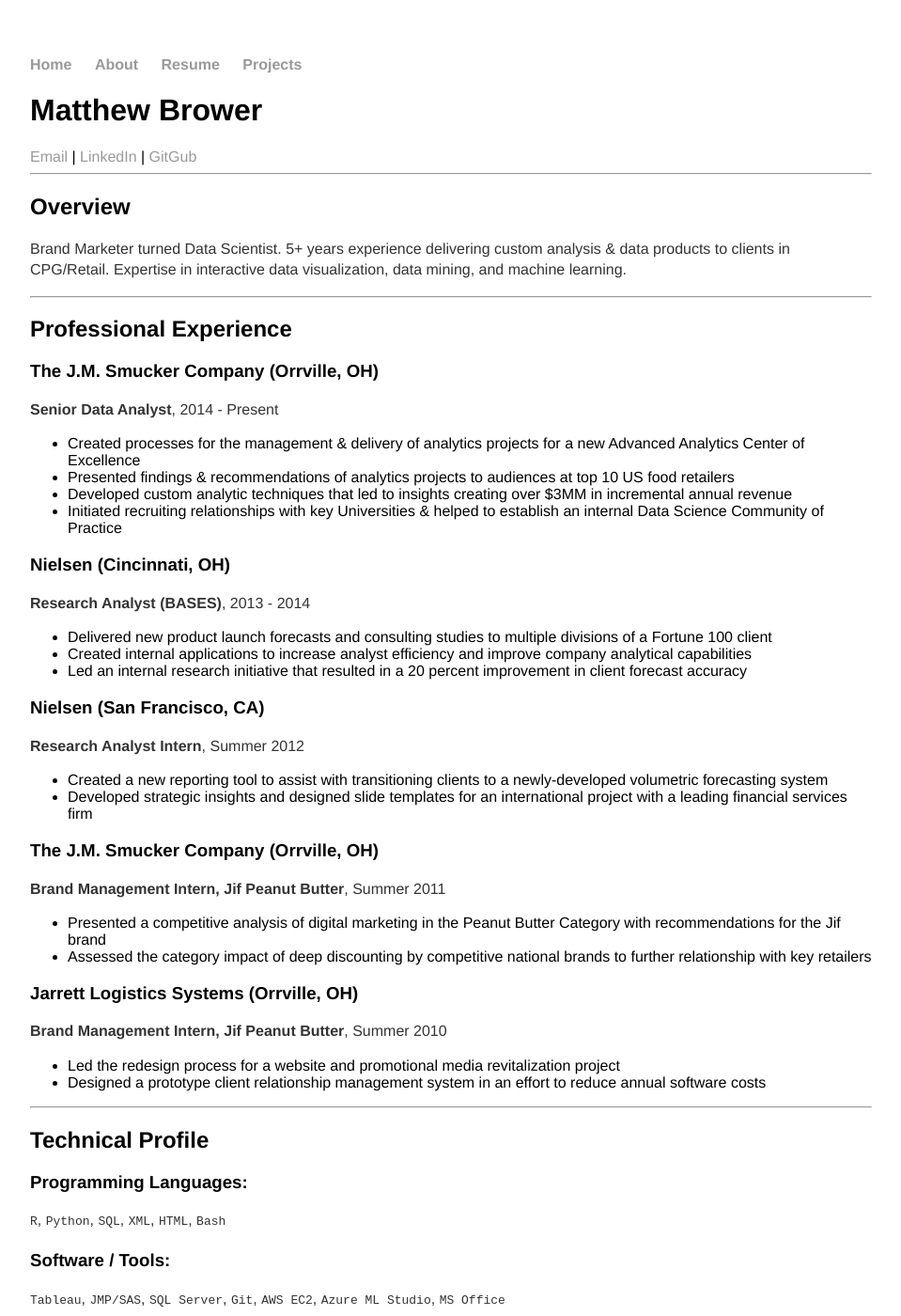
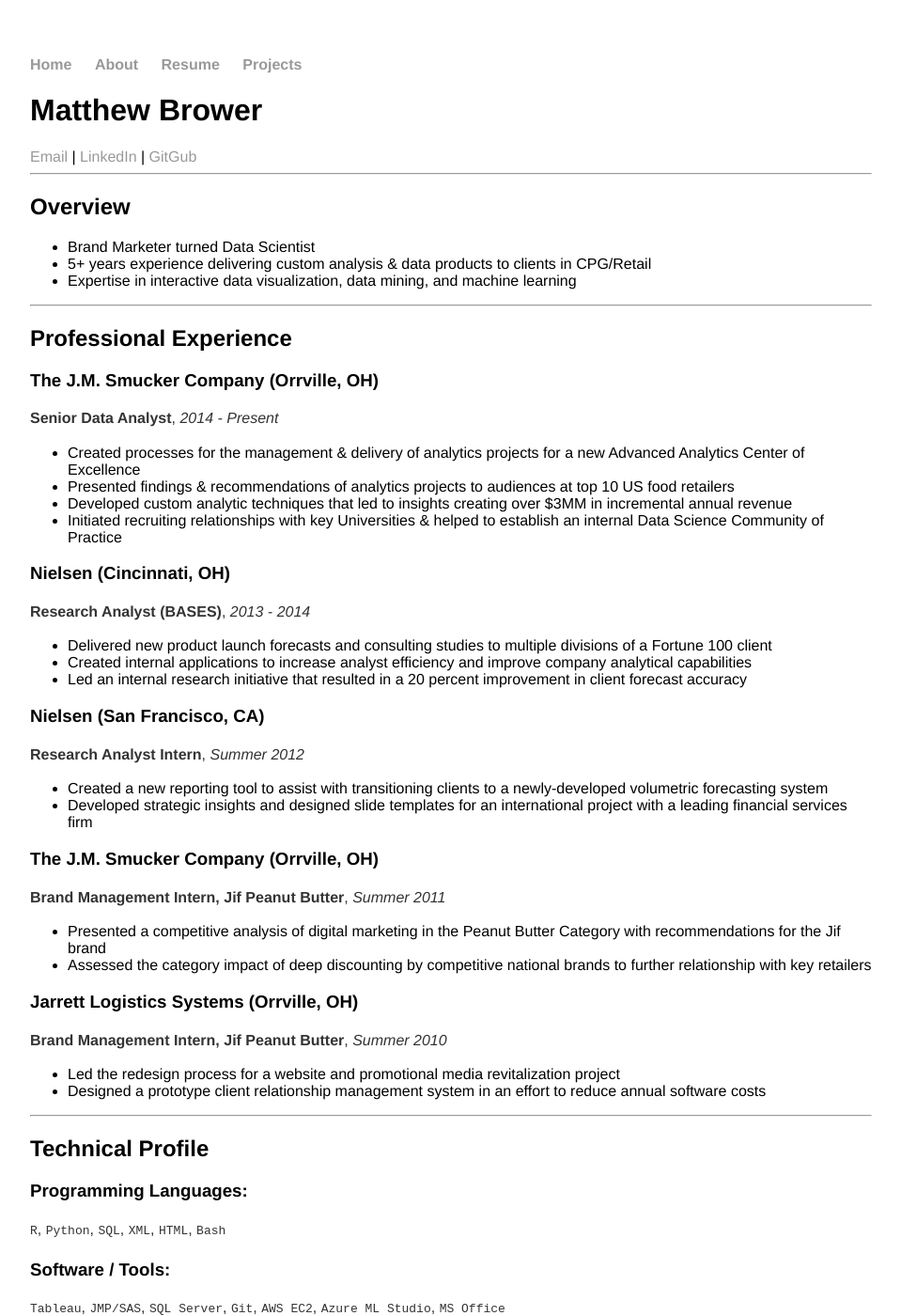
Before and after one commit to MatthewBrower/matthewbrower.github.io, a Jekyll site: the page built from resume/index.md, in a window 1280 px wide and 1400 px high. Shown: the whole window at 94% size, without its empty margins (160-1119 px from the left). Built offline with Jekyll 4.4.1, drawn with Linux system fonts in a browser that asks for light colours; some of the changed text lies outside the part shown.

```diff
--- a/resume/index.md
+++ b/resume/index.md
@@ -13,14 +13,16 @@ Matthew Brower
 ---
 
 ## Overview
-Brand Marketer turned Data Scientist.  5+ years experience delivering custom analysis & data products to clients in CPG/Retail.  Expertise in interactive data visualization, data mining, and machine learning.
+- Brand Marketer turned Data Scientist
+- 5+ years experience delivering custom analysis & data products to clients in CPG/Retail
+- Expertise in interactive data visualization, data mining, and machine learning
 
 ***
 
 ## Professional Experience
 
 ### The J.M. Smucker Company (Orrville, OH)
-__Senior Data Analyst__, 2014 - Present
+__Senior Data Analyst__, _2014 - Present_
 
 - Created processes for the management & delivery of analytics projects for a new Advanced Analytics Center of Excellence
 - Presented findings & recommendations of analytics projects to audiences at top 10 US food retailers
@@ -28,26 +30,26 @@ __Senior Data Analyst__, 2014 - Present
 - Initiated recruiting relationships with key Universities & helped to establish an internal Data Science Community of Practice
 
 ### Nielsen (Cincinnati, OH)
-__Research Analyst (BASES)__, 2013 - 2014
+__Research Analyst (BASES)__, _2013 - 2014_
 
 - Delivered new product launch forecasts and consulting studies to multiple divisions of a Fortune 100 client
 - Created internal applications to increase analyst efficiency and improve company analytical capabilities
 - Led an internal research initiative that resulted in a 20 percent improvement in client forecast accuracy
 
 ### Nielsen (San Francisco, CA)
-__Research Analyst Intern__, Summer 2012
+__Research Analyst Intern__, _Summer 2012_
 
 - Created a new reporting tool to assist with transitioning clients to a newly-developed volumetric forecasting system
 - Developed strategic insights and designed slide templates for an international project with a leading financial services firm
 
 ### The J.M. Smucker Company (Orrville, OH)
-__Brand Management Intern, Jif Peanut Butter__, Summer 2011
+__Brand Management Intern, Jif Peanut Butter__, _Summer 2011_
 
 - Presented a competitive analysis of digital marketing in the Peanut Butter Category with recommendations for the Jif brand
 - Assessed the category impact of deep discounting by competitive national brands to further relationship with key retailers
 
 ### Jarrett Logistics Systems (Orrville, OH)
-__Brand Management Intern, Jif Peanut Butter__, Summer 2010
+__Brand Management Intern, Jif Peanut Butter__, _Summer 2010_
 
 - Led the redesign process for a website and promotional media revitalization project
 - Designed a prototype client relationship management system in an effort to reduce annual software costs
@@ -67,7 +69,7 @@ ___
 ___
 
 ## Education
-__Miami University (Oxford, Ohio)__, 2009 - 2013
+__Miami University (Oxford, Ohio)__, _2009 - 2013_
 
 - BS; Marketing & Decision Science (GPA: 3.51)
 - University Honors Program; Business Honors Program
@@ -77,12 +79,12 @@ ___
 
 ## Community
 ### Orrville High School Alumni Association
-__Board of Trustees Member__, 2014 - Present
+__Board of Trustees Member__, _2014 - Present_
 
 - Support development of annual strategy & support with technology-related projects
 
 ### Miami University Young Professionals Advisory Council
-__Council Member__, 2016 - Present
+__Council Member__, _2016 - Present_
 
 - Advise Business School faculty/administration on key initiatives in analytics-related education
 
```
